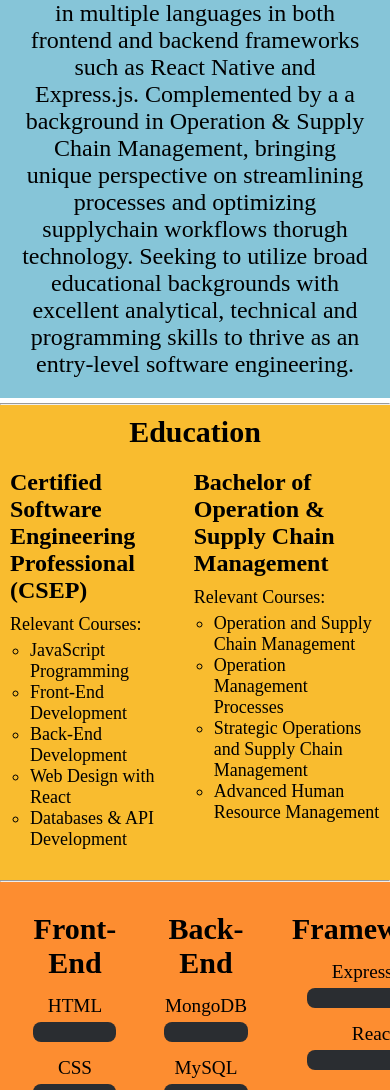
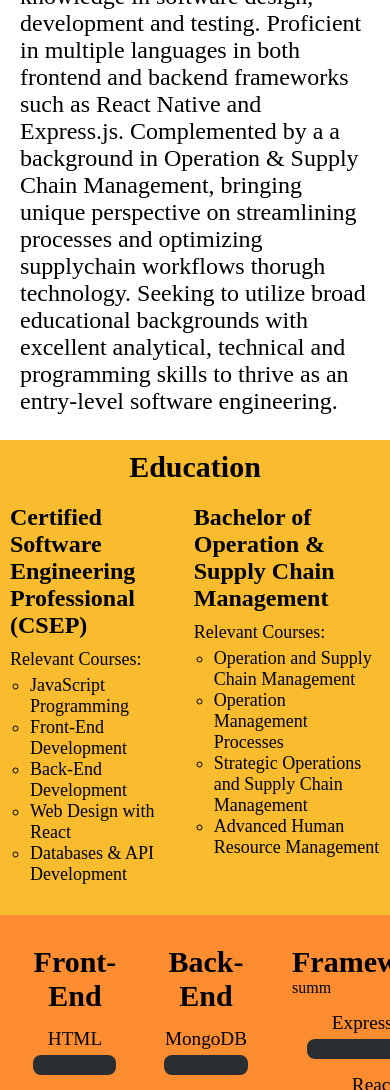
Before and after one commit to han-rptsolo/myPortfolio, a plain HTML site: page index.html in a window 390 px wide. Shown: the part 910-2000 px from the top of the page. Drawn offline with Linux system fonts and the light colour scheme; a web font is replaced by a local one.

Commit message:
some grid experiments and minor chnage

```diff
--- a/index.html
+++ b/index.html
@@ -13,16 +13,16 @@
     />
   </head>
   <body>
-    <!--NOTE: This section contains an image, my name, age and job title -->
-    <section class="intro-container introduction">
+    <!-- <div class="big-container"> -->
+    <!--NOTE: This section contains an image, my name, age and job title (HEADER)-->
+    <section class="intro-container introduction header">
       <div class="logo">
         <img src="./asset/70S_0578.JPG" alt="my face" class="myPortrait" />
       </div>
-<p class="name-list animation-typewriter">Han Mai</p>
+
       <nav class="list-name-job">
-
         <ul class="intro-list">
-
+          <p class="name-list animation-typewriter ">Han Mai</p>
           <li class="job-list animation slide-out">FULL STACK DEVELOPER</li>
         </ul>
       </nav>
@@ -44,8 +44,8 @@
 
     <hr class="section1-2" />
 
-    <!--NOTE: This section contains summary of me and what is the goal of this resume -->
-    <section class="summary-container">
+    <!--NOTE: This section contains summary of me and what is the goal of this resume (ASIDE)-->
+    <section class="summary-container item-2">
       <div class="about-me-container">
         <p class="about-me">
           Recent <span class="different-font">S</span>oftware <span>E</span>ngineering graduate with fundamental knowledge in
@@ -61,11 +61,11 @@
       </div>
     </section>
 
-    <hr class="section2-3" />
+    <!-- <hr class="section2-3" /> -->
 
     <!-- NOTE: This section is to present education backgrounds -->
 
-  <section class="education-background">
+  <section class="education-background item-3">
       <p class="education">Education</p>
     <div class="education-content">
         <ol class="education-list">
@@ -91,9 +91,9 @@
     </div>
   </section>
 
-  <hr class="section3-4">
+  <!-- <hr class="section3-4"> -->
   <!-- NOTE: This section is for skill showcase -->
-   <section class="skill-container">
+   <section class="skill-container item-4">
     <div>
       <div class="job-postion">
         <p class="frontend">Front-End</p>
@@ -123,7 +123,7 @@
     <div>
       <div class="job-postion">
         <p class="frameworks">Frameworks</p>
-      </div>
+      </div>summ
       <div class="framework-developer-tools">
           <li class="developer-tool express.JS-tool">Express.JS</li>
           <div class="skill-status"></div>
@@ -131,8 +131,9 @@
           <div class="skill-status"></div>
         </ol>
       </div>
-    </div>
+    <!-- </div> -->
    </section>
 <!-- NOTE: This section is for showing off projects that I have done -->
+</div>
 </body>
 </html>
--- a/myResume.css
+++ b/myResume.css
@@ -8,11 +8,37 @@
     --secondary-color: lightblue;
     --education-background: #f9bc2f;
     --work-experience: #fd8d30;
-    --summary-background: #86C5D8;
+    --summary-background: #fff;
     --my-name: 80px;
     --job-name: 40px;
     --contact-details: 35px;
 }
+
+/* .big-container {
+    display: grid;
+    grid-template-columns: auto auto;
+    grid-template-rows: auto auto auto ;
+}
+
+.header {
+    grid-row: 1 / 2;
+    grid-column: 1 / 3;
+}
+
+.item-2 {
+    grid-row: 2 / 5;
+    grid-column: 1 / 2;
+}
+
+.item-3 {
+    grid-row: 2 / 3;
+    grid-column: 2 / 3;
+}
+
+.item-4 {
+    grid-row: 3 / 4;
+    grid-column: 2 / 3;
+} */
 
 .intro-container {
     display: flex;
@@ -119,6 +145,7 @@ hr .section1-2 {
     background-color: var(--summary-background);
     margin-top: 5px;
     margin-bottom: 5px;
+
 }
 
 .about-me-container {
@@ -127,7 +154,7 @@ hr .section1-2 {
 
 .about-me {
     font-size: 1.5em;
-    text-align: center;
+    text-align: start;
 }
 
 .different-font {
@@ -136,7 +163,7 @@ hr .section1-2 {
 .education-list {list-style-type: circle;}
 
 .education-background {
-    padding: 	20px;
+    padding: 20px;
     background-color: var(--education-background);
 }
 
@@ -211,10 +238,10 @@ hr .section1-2 {
     }
 
     .name-list {
-        text-align: center;
+        font-size: 6rem;
     }
 
-    .name-list, .job-list {
+    .job-list {
         font-size: 2rem;
     }
 
```
